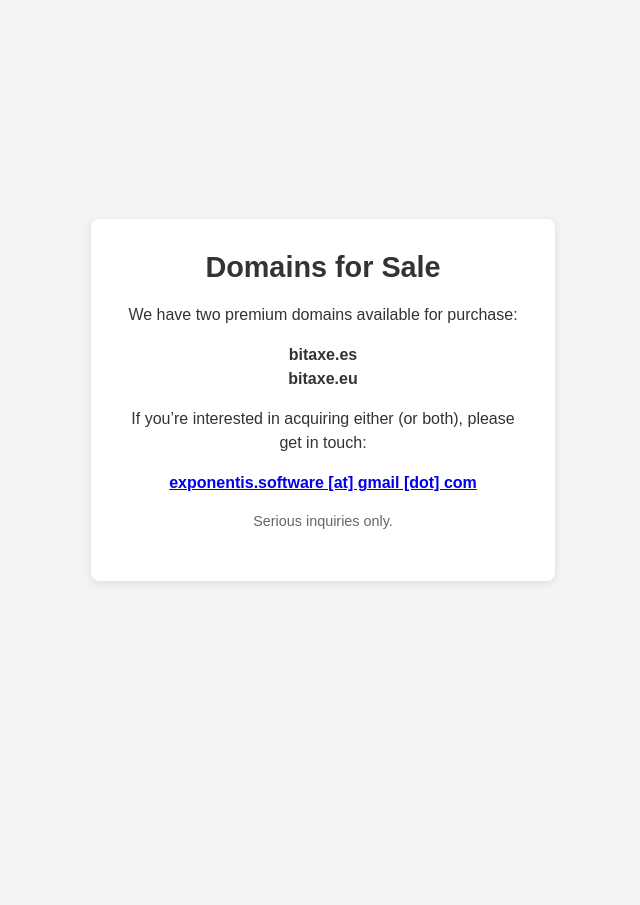
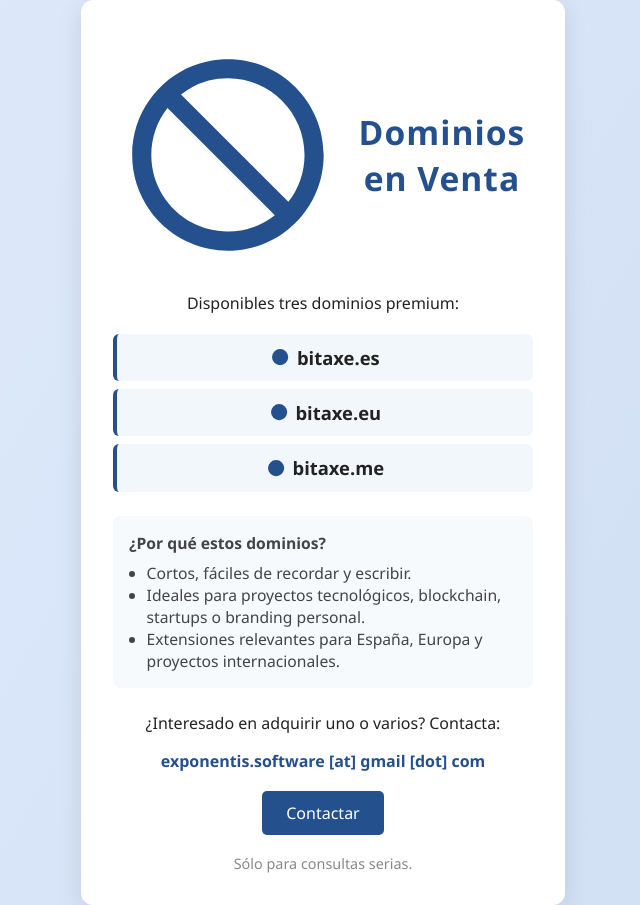
Before and after one commit to runciter2078/runciter2078.github.io, a plain HTML site: page index.html in a window 1280 px wide. Shown: the whole page, without its empty margins (317-957 px from the left). Before the commit the page ends 800 px from the top, so only its background shows below. Drawn offline with Linux system fonts and the light colour scheme.

Commit message:
Update index.html

```diff
--- a/index.html
+++ b/index.html
@@ -1,71 +1,154 @@
 <!DOCTYPE html>
-<html lang="en">
+<html lang="es">
 <head>
   <meta charset="UTF-8">
   <meta name="viewport" content="width=device-width, initial-scale=1">
-  <title>Domains for Sale</title>
+  <title>Dominios Premium en Venta</title>
   <style>
     body {
-      font-family: Arial, sans-serif;
-      background: #f4f4f4;
-      color: #333;
+      font-family: 'Segoe UI', Arial, sans-serif;
+      background: linear-gradient(120deg, #e0eafc 0%, #cfdef3 100%);
+      color: #222;
       margin: 0;
       padding: 0;
+      min-height: 100vh;
       display: flex;
       align-items: center;
       justify-content: center;
-      height: 100vh;
     }
     .container {
       background: #fff;
-      padding: 2rem;
-      border-radius: 8px;
-      box-shadow: 0 2px 8px rgba(0,0,0,0.1);
+      padding: 2.5rem 2rem 2rem 2rem;
+      border-radius: 12px;
+      box-shadow: 0 4px 24px rgba(0,0,0,0.10);
+      max-width: 420px;
+      width: 100%;
       text-align: center;
-      max-width: 400px;
     }
     h1 {
       margin-top: 0;
-      font-size: 1.8rem;
+      font-size: 2.1rem;
+      letter-spacing: 1px;
+      color: #24508e;
+      display: flex;
+      align-items: center;
+      justify-content: center;
+      gap: 0.5rem;
     }
-    p {
-      margin: 1rem 0;
-      line-height: 1.5;
+    .domains-list {
+      list-style: none;
+      padding: 0;
+      margin: 1.2rem 0 1.5rem 0;
     }
-    .email {
-      font-weight: bold;
+    .domains-list li {
+      background: #f2f7fb;
+      margin: 0.5rem 0;
+      padding: 0.7rem 1rem;
+      border-radius: 6px;
+      font-size: 1.15rem;
+      font-weight: 500;
+      display: flex;
+      align-items: center;
+      justify-content: center;
+      gap: 0.4rem;
+      border-left: 4px solid #24508e;
+    }
+    .domains-list svg {
+      width: 1.1em;
+      height: 1.1em;
+      vertical-align: middle;
+      color: #24508e;
+    }
+    .email-section {
+      margin: 1.5rem 0 0.7rem 0;
+    }
+    .contact-btn {
+      background: #24508e;
+      color: #fff;
+      border: none;
+      border-radius: 5px;
+      padding: 0.7rem 1.5rem;
+      font-size: 1rem;
+      cursor: pointer;
+      margin-top: 0.5rem;
+      transition: background 0.2s;
+      text-decoration: none;
+      display: inline-block;
+    }
+    .contact-btn:hover {
+      background: #18345a;
+    }
+    .why-section {
+      background: #f7fafc;
+      border-radius: 7px;
+      padding: 1rem;
+      margin: 1.2rem 0 0.8rem 0;
+      font-size: 0.98rem;
+      color: #444;
+      text-align: left;
+    }
+    .note {
+      font-size: 0.9rem;
+      color: #888;
+      margin-top: 1.2rem;
     }
   </style>
 </head>
 <body>
-
   <div class="container">
-    <h1>Domains for Sale</h1>
-    <p>
-      We have two premium domains available for purchase:
-    </p>
-    <p class="domains">
-      <strong>bitaxe.es</strong><br>
+    <h1>
+      <!-- Icono de dominio SVG -->
+      <svg fill="none" viewBox="0 0 24 24"><path fill="currentColor" d="M12 2C6.48 2 2 6.48 2 12s4.48 10 10 10 10-4.48 10-10S17.52 2 12 2Zm0 18c-4.41 0-8-3.59-8-8 0-1.85.63-3.55 1.69-4.9l11.21 11.21A7.924 7.924 0 0 1 12 20Zm6.31-3.1L7.1 5.69A7.924 7.924 0 0 1 12 4c4.41 0 8 3.59 8 8 0 1.85-.63 3.55-1.69 4.9Z"/></svg>
+      Dominios en Venta
+    </h1>
+    <p>Disponibles tres dominios premium:</p>
+    <ul class="domains-list">
+      <li>
+        <svg viewBox="0 0 20 20" fill="currentColor"><circle cx="10" cy="10" r="8"/></svg>
+        <strong>bitaxe.es</strong>
+      </li>
+      <li>
+        <svg viewBox="0 0 20 20" fill="currentColor"><circle cx="10" cy="10" r="8"/></svg>
         <strong>bitaxe.eu</strong>
-    </p>
-    <p>
-      If you’re interested in acquiring either (or both), please get in touch:
-    </p>
-    <p class="email">
+      </li>
+      <li>
+        <svg viewBox="0 0 20 20" fill="currentColor"><circle cx="10" cy="10" r="8"/></svg>
+        <strong>bitaxe.me</strong>
+      </li>
+    </ul>
+    <div class="why-section">
+      <strong>¿Por qué estos dominios?</strong>
+      <ul style="margin:0.5rem 0 0 1.1rem; padding:0; text-align:left;">
+        <li>Cortos, fáciles de recordar y escribir.</li>
+        <li>Ideales para proyectos tecnológicos, blockchain, startups o branding personal.</li>
+        <li>Extensiones relevantes para España, Europa y proyectos internacionales.</li>
+      </ul>
+    </div>
+    <div class="email-section">
+      <p>¿Interesado en adquirir uno o varios? Contacta:</p>
+      <span id="email-link"></span>
+    </div>
+    <div>
+      <a href="#" class="contact-btn" id="email-btn">Contactar</a>
+    </div>
+    <div class="note">
+      Sólo para consultas serias.
+    </div>
+  </div>
   <script>
-        // Obfuscate email from basic bots
+    // Ofuscación básica del correo
     (function(){
       var u = "exponentis.software";
       var d = "gmail.com";
-          var link = '<a href="mailto:'+u+'@'+d+'">'+u+' [at] '+d.replace('.', ' [dot] ')+'</a>';
-          document.write(link);
+      var mailto = u + "@" + d;
+      var link = '<a href="mailto:'+mailto+'" style="color:#24508e;font-weight:bold;text-decoration:none;">'+u+' [at] '+d.replace('.', ' [dot] ')+'</a>';
+      document.getElementById('email-link').innerHTML = link;
+      // Botón de contacto
+      document.getElementById('email-btn').addEventListener('click', function(e){
+        e.preventDefault();
+        window.location.href = "mailto:"+mailto;
+      });
     })();
   </script>
-    </p>
-    <p style="font-size: 0.9rem; color: #666;">
-      Serious inquiries only.
-    </p>
-  </div>
-
 </body>
 </html>
```
Lines whose indentation alone changed are shown as unchanged.
